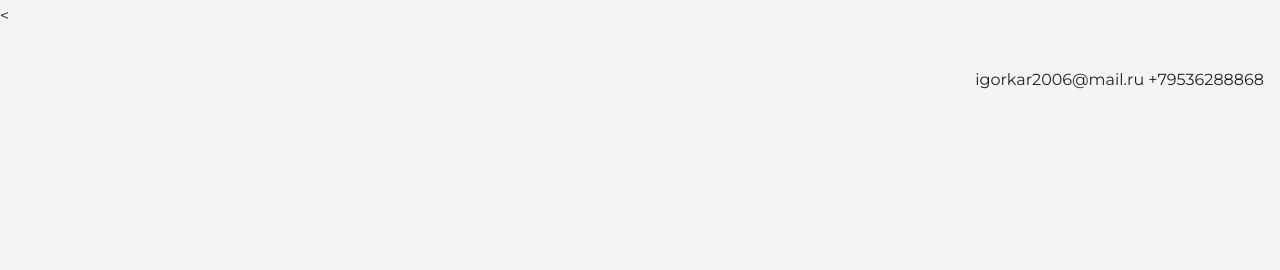
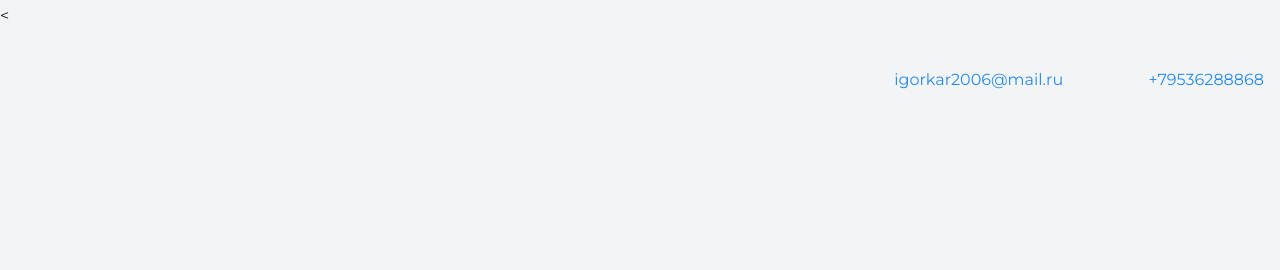
Before and after one commit to programer27/Junior1, a plain HTML site: page index.html in a window 1280 px wide. Shown: the top 270 px of the page. Drawn offline with nearby package versions, Linux system fonts and the light colour scheme.

Commit message:
Add files via upload

```diff
--- a/index.html
+++ b/index.html
@@ -10,7 +10,8 @@
   <body>
     <<header class="page-header">
       <div class="container">
-	  igorkar2006@mail.ru +79536288868
+	  <a href="mailto:enot_neopoznani@mail.ru" class="header-email">igorkar2006@mail.ru</a>
+	  <a href="tel:+79536288868" class="header-phone">+79536288868
 	  </div>
     </header>
     <section class="hero-image">
```
